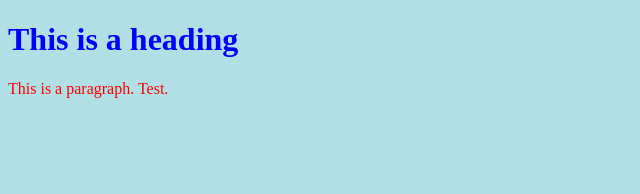
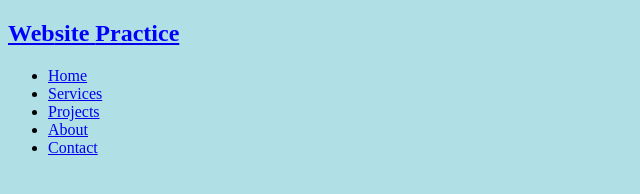
Before and after one commit to L1NO/Website-pratice, a plain HTML site: page index.html in a window 1280 px wide. Shown: the whole page, without its empty margins (0-640 px from the left). Drawn offline with Linux system fonts and the light colour scheme.

Commit message:
index.html

```diff
--- a/index.html
+++ b/index.html
@@ -1,13 +1,39 @@
 <!DOCTYPE html>
 <html lang="en">
+
 <head>
     <meta charset="UTF-8">
     <meta name="viewport" content="width=device-width, initial-scale=1.0">
     <!--CSS-->
     <link rel="stylesheet" href="styles.css">
 </head>
+
 <body>
-        <h1>This is a heading</h1>
-        <p>This is a paragraph. Test.</p>
+    <!-- Header -->
+    <section id="header">
+        <div class="header container">
+            <div class="nav-bar">
+                <div class="brand">
+                    <a href="#hero">
+                        <h1><span>Web</span>site <span>P</span>ractice</h1>
+                    </a>
+                </div>
+                <div class="nav-list">
+                    <div class="hamburger">
+                        <div class="bar"></div>
+                    </div>
+                    <ul>
+                        <li><a href="#hero" data-after="Home">Home</a></li>
+                        <li><a href="#services" data-after="Service">Services</a></li>
+                        <li><a href="#projects" data-after="Projects">Projects</a></li>
+                        <li><a href="#about" data-after="About">About</a></li>
+                        <li><a href="#contact" data-after="Contact">Contact</a></li>
+                    </ul>
+                </div>
+            </div>
+        </div>
+    </section>
+    <!-- End Header -->
 </body>
+
 </html>
```
Lines whose indentation alone changed are shown as unchanged.
